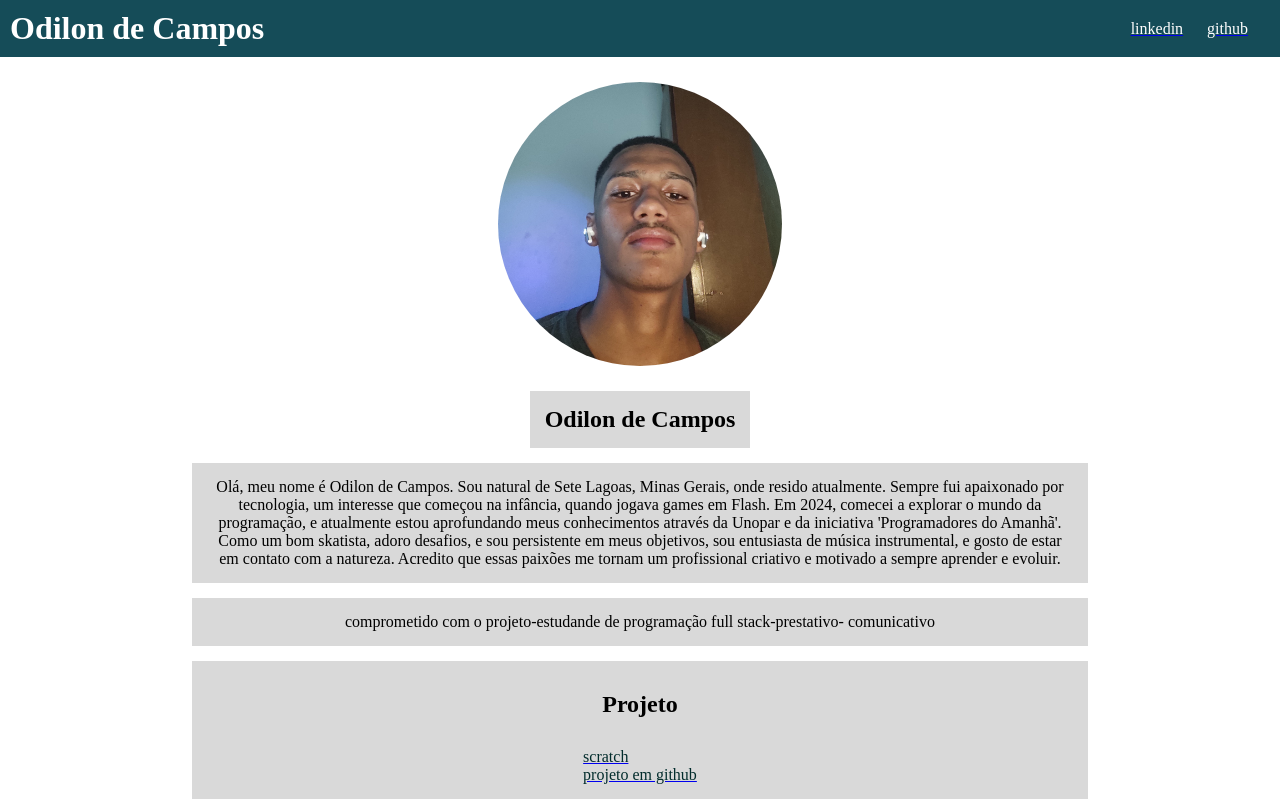
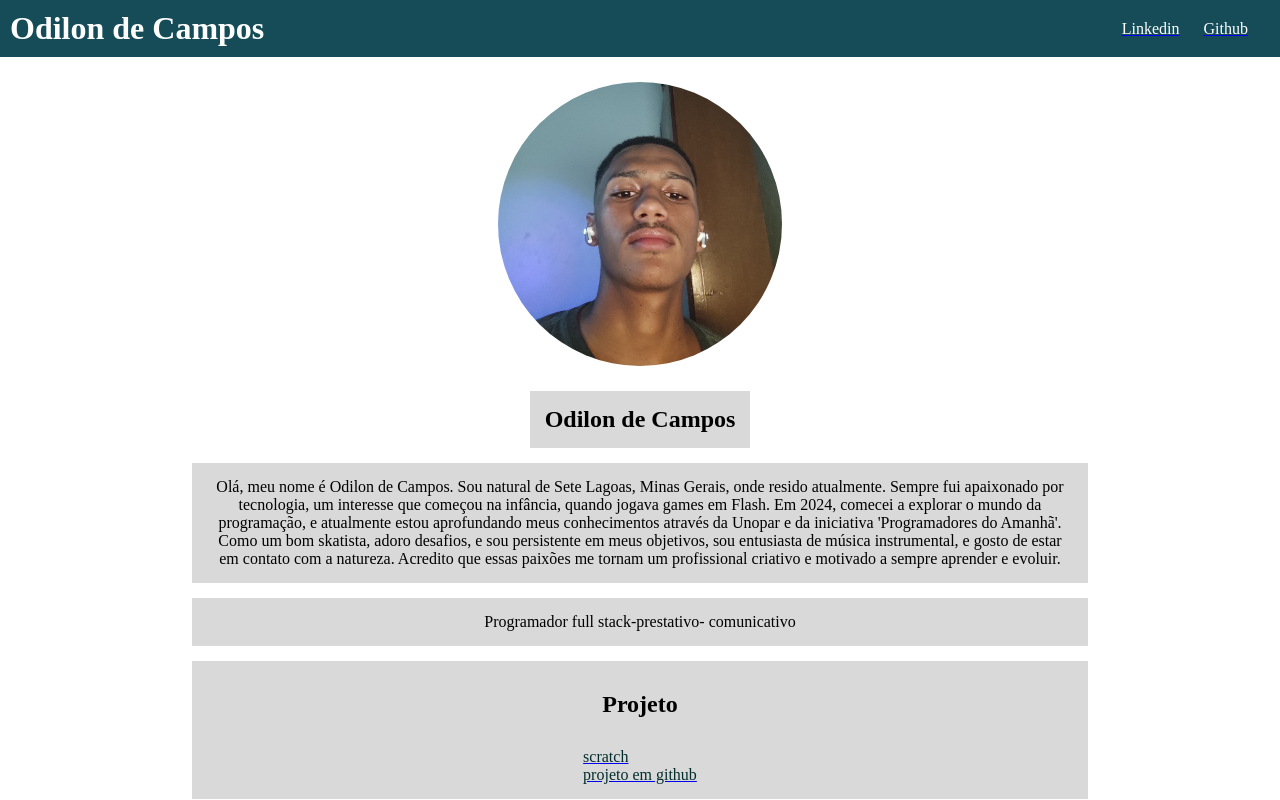
Before and after one commit to odilonskt/potifolio_pda, a plain HTML site: page pagHTML/index.html in a window 1280 px wide. Drawn offline with Linux system fonts and the light colour scheme.

Commit message:
atualização

```diff
--- a/pagHTML/index.html
+++ b/pagHTML/index.html
@@ -12,10 +12,10 @@
         <nav class="nav">
             <ul class="redes_sociais">
                 <a href="https://www.linkedin.com/in/odilon-de-campos-742a202a0/" target="_blank">
-                    <li class="itemlista">linkedin</li>
+                    <li class="itemlista">Linkedin</li>
                 </a>
                 <a href="https://github.com/odilonskt" target="_blank">
-                    <li class="itemlista">github</li>
+                    <li class="itemlista">Github</li>
                 </a>
             </ul>
         </nav>
@@ -24,7 +24,7 @@
         <img src="../imagens/fotoDePerfil.jpg" alt="foto de Perfil" class="foto1">
         <h2>Odilon de Campos</h2>
         <p class="texto1">Olá, meu nome é Odilon de Campos. Sou natural de Sete Lagoas, Minas Gerais, onde resido atualmente. Sempre fui apaixonado por tecnologia, um interesse que começou na infância, quando jogava games em Flash. Em 2024, comecei a explorar o mundo da programação, e atualmente estou aprofundando meus conhecimentos através da Unopar e da iniciativa 'Programadores do Amanhã'. Como um bom skatista, adoro desafios, e sou persistente em meus objetivos, sou entusiasta de música instrumental, e gosto de estar em contato com a natureza. Acredito que essas paixões me tornam um profissional criativo e motivado a sempre aprender e evoluir.</p>
-        <p class="texto1">comprometido com o projeto-estudande de programação full stack-prestativo- comunicativo </p>
+        <p class="texto1">Programador full stack-prestativo- comunicativo </p>
         <section class="projeto">
             <h2>Projeto</h2>
             <ul>
```
